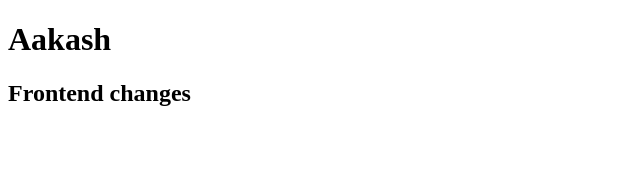
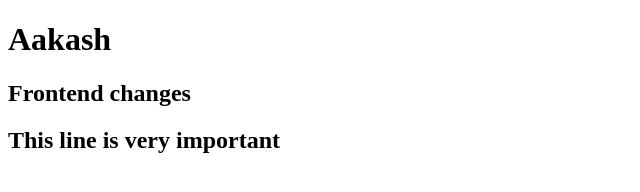
Before and after one commit to M-K-Aakash/samplerepo, a plain HTML site: page index.html in a window 1280 px wide. Shown: the whole page, without its empty margins (0-640 px from the left). Drawn offline with Linux system fonts and the light colour scheme.

Commit message:
fix : added important line

```diff
--- a/index.html
+++ b/index.html
@@ -8,5 +8,6 @@
 <body>
     <h1>Aakash</h1>
     <h2>Frontend changes</h2>
+    <h2>This line is very important</h2>
 </body>
 </html>
```
